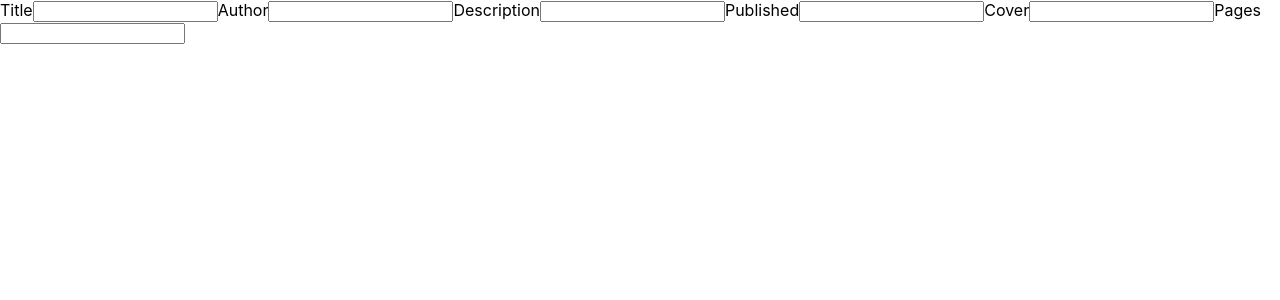
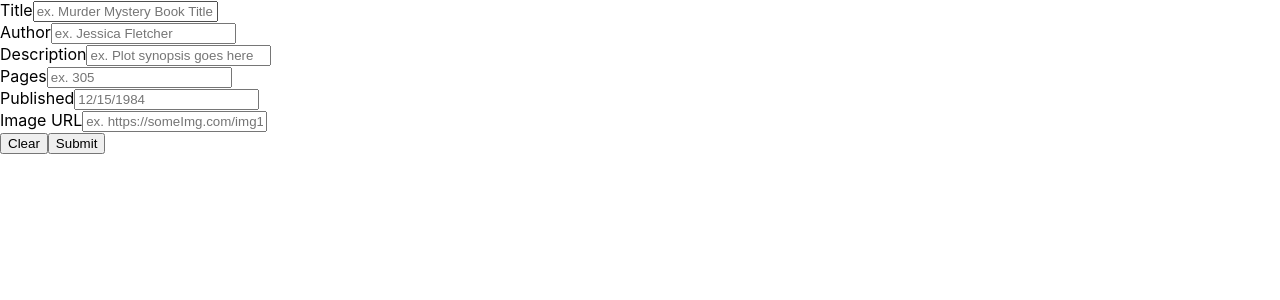
Before and after one commit to snTammy/project1, a React (Create React App) app in the folder frontend/: page /books/new in a window 1280 px wide. Shown: the top 300 px of the page. Built offline with nearby package versions, Linux system fonts and the light colour scheme; no server answers.

Commit message:
Update book record implemented

```diff
--- a/frontend/src/App.jsx
+++ b/frontend/src/App.jsx
@@ -1,8 +1,9 @@
 import { BrowserRouter, Routes, Route } from 'react-router-dom';
-import { Home } from './pages';
+import { Home, BookNew } from './pages';
 
 import './App.css';
 import { BookDetails } from './pages/BookDetails';
+import './index.css';
 
 export const App = () => {
   return (
@@ -11,7 +12,8 @@ export const App = () => {
 
     <Routes>
         <Route path="/" element={<Home />} />
-        <Route path="/books/:id" element={<BookDetails />} />
+        <Route path="/books/new" exact element={<BookNew />} />
+         <Route path="/books/:id" element={<BookDetails />} />
     </Routes>
 
     </BrowserRouter>
--- a/frontend/src/components/Form/BookForm.jsx
+++ b/frontend/src/components/Form/BookForm.jsx
@@ -4,51 +4,19 @@ import { useForm } from "react-hook-form"
 
 //This component is for the creation of a Book in our db
 
-export const BookForm = () => {
+export const BookForm = ({handleSubmit, book, setBook}) => {
 
-    const [bookData, setBookData] = useState(
-        {
-            bookTitle: '',
-            bookAuthor: '',
-            bookDescription: '',
-            bookCover: '',
-            bookPages: 0,
-            bookPublished: ''
-        }
-    )
-    //page refresh is default behavior for a form submit,
-    //since we are an SPA we do NOT want to refresh
-    //the DOM calls our function handler with the first parameter being the event obj itself
-    // the event object will reference where it came from
-    const handleSubmit = async (event) => {
-        event.preventDefault();
-        try{
-            const res = await axios.post('http://localhost:9000/books',{
-                title: bookData.bookTitle,
-                author: bookData.bookAuthor,
-                description: bookData.bookDescription,
-                coverUrl: bookData.bookCover,
-                numPgs: bookData.bookPages,
-                releaseDate: bookData.bookPublished
-            });
-            console.log("NEW BOOK");
-            console.log(res.data);
-            setBookData(bookList => [...bookList, res.data])
-        } catch (err) {
-            console.log(err);
-        }
 
-        console.log(bookData);
-    }
+
 
     const handleClear = () => {
-        setBookData(  {
-            bookTitle: '',
-            bookAuthor: '',
-            bookDescription: '',
-            bookCover: '',
-            bookPages: 0,
-            bookPublished: ''
+        setBook(  {
+            title: '',
+            author: '',
+            description: '',
+            cover: '',
+            pages: 0,
+            published: ''
         });
     }
 
@@ -58,48 +26,48 @@ export const BookForm = () => {
                 <label htmlFor="book-name">Title</label>
                 <input id="book-name"
                        placeholder="ex. Murder Mystery Book Title"
-                       value={bookData.bookTitle}
-                       onChange={e =>setBookData({...bookData, bookTitle: e.target.value})}
+                       value={book.title}
+                       onChange={e =>setBook({...book, title: e.target.value})}
                 />
             </div>
             <div>
                 <label htmlFor="author-name">Author</label>
                 <input id="author-name"
                        placeholder="ex. Jessica Fletcher"
-                       value={bookData.bookAuthor}
-                       onChange={e =>setBookData({...bookData, bookAuthor: e.target.value})}
+                       value={book.author}
+                       onChange={e =>setBook({...book, author: e.target.value})}
                 />
             </div>
             <div>
                 <label htmlFor="description">Description</label>
                 <input id="description"
                        placeholder="ex. Plot synopsis goes here"
-                       value={bookData.bookDescription}
-                       onChange={e =>setBookData({...bookData, bookDescription: e.target.value})}
+                       value={book.description}
+                       onChange={e =>setBook({...book, description: e.target.value})}
                 />
             </div>
             <div>
                 <label htmlFor="numberPages">Pages</label>
                 <input id="numberPages"
                        placeholder="ex. 305"
-                       value={bookData.bookPages}
-                       onChange={e =>setBookData({...bookData, bookPages: e.target.value})}
+                       value={book.pages}
+                       onChange={e =>setBook({...book, pages: e.target.value})}
                 />
             </div>
             <div>
                 <label htmlFor="datePublished">Published</label>
                 <input id="datePublished"
                        placeholder="12/15/1984"
-                       value={bookData.bookPublished}
-                       onChange={e =>setBookData({...bookData, bookPublished: e.target.value})}
+                       value={book.published}
+                       onChange={e =>setBook({...book, published: e.target.value})}
                 />
             </div>
             <div>
                 <label htmlFor="imgURL">Image URL</label>
                 <input id="imgURL"
                        placeholder="ex. https://someImg.com/img1.jpg"
-                       value={bookData.bookCover}
-                       onChange={e =>setBookData({...bookData, bookCover: e.target.value})}
+                       value={book.cover}
+                       onChange={e =>setBook({...book, cover: e.target.value})}
                 />
             </div>
             <button type="reset" onClick={handleClear}>Clear</button>
--- a/frontend/src/components/Form/BookList.jsx
+++ b/frontend/src/components/Form/BookList.jsx
@@ -25,9 +25,10 @@ export const BookList = () => {
     return (
         <table>
             <thead>
-                <tr>
+                <tr className="row-item">
                     <th>Title</th>
                     <th>Cover</th>
+                    <th></th>
                 </tr>
             </thead>
             <tbody>
--- a/frontend/src/index.css
+++ b/frontend/src/index.css
@@ -11,3 +11,7 @@ code {
   font-family: source-code-pro, Menlo, Monaco, Consolas, 'Courier New',
     monospace;
 }
+
+.row-item{
+  text-align: center;
+}
--- a/frontend/src/pages/BookDetails.jsx
+++ b/frontend/src/pages/BookDetails.jsx
@@ -2,6 +2,7 @@
 import { useParams } from "react-router-dom";
 import axios from 'axios'
 import {useState, useEffect } from "react";
+import { BookForm } from "../components/Form/BookForm";
 
 
 export const BookDetails = () => {
@@ -9,27 +10,42 @@ export const BookDetails = () => {
 
     const [book, setBook] = useState({});
 
+    const handleUpdate = async (event) => {
+        event.preventDefault();
+        try{
+            const res = await axios.put(`http://localhost:9000/books/${id}`,{
+                title: book.title,
+                author: book.author,
+                description: book.description,
+                coverUrl: book.cover,
+                numPgs: book.pages,
+                releaseDate: book.published
+            });
+            console.log("NEW BOOK");
+            console.log(res.data);
+        {/* Redirect to BookList */}
+
+        } catch (err) {
+            console.log(err);
+        }
+
+        console.log(book);
+    }
     useEffect(() =>  {
         axios.get(`http://localhost:9000/books/${id}`)
-        .then(res => { setBook(res.data); console.log(res.data) })
+        .then(res => { setBook({
+            title: res.data.title,
+            author: res.data.author,
+            description: res.data.description,
+            cover: res.data.coverUrl,
+            pages: res.data.numPgs,
+            published: res.data.releaseDate
+        }); console.log(res.data) })
         .catch(err => console.error(err)); // This could easily be to render an error display
 
     }, []);
 
     return(
-        <form>
-            <label>Title</label>
-            <input type='text' value={book.title}></input>
-            <label>Author</label>
-            <input type='text' value={book.author}></input>
-            <label>Description</label>
-            <input type='text' value={book.description}></input>
-            <label>Published</label>
-            <input type='text' value={book.releaseDate}></input>
-            <label>Cover</label>
-            <input type='text' value={book.coverUrl}></input>
-            <label>Pages</label>
-            <input type='text' value={book.numPgs}></input>
-        </form>
+     <BookForm handleSubmit={handleUpdate} book={book} setBook={setBook}></BookForm>
     );
 }
--- /dev/null
+++ b/frontend/src/pages/BookNew.jsx
@@ -0,0 +1,41 @@
+//display and edit of book
+import { useParams } from "react-router-dom";
+import axios from 'axios'
+import {useState } from "react";
+import { BookForm } from "../components/Form/BookForm";
+
+
+export const BookNew = () => {
+
+
+    const [book, setBook] = useState({});
+    {/* axios.post*/}
+
+    const handleSubmit = async (event) => {
+        event.preventDefault();
+        try{
+            const res = await axios.post('http://localhost:9000/books',{
+                title: book.title,
+                author: book.author,
+                description: book.description,
+                coverUrl: book.cover,
+                numPgs: book.pages,
+                releaseDate: book.published
+            });
+            console.log("NEW BOOK");
+            console.log(res.data);
+        {/* Redirect to BookList */}
+
+        } catch (err) {
+            console.log(err);
+        }
+
+        console.log(book);
+    }
+
+
+    return (
+       <BookForm handleSubmit={handleSubmit} book={book} setBook={setBook}></BookForm>
+
+    );
+}
--- a/frontend/src/pages/Home.jsx
+++ b/frontend/src/pages/Home.jsx
@@ -10,8 +10,9 @@ export const Home = () => {
 
     return (
         <>
+        <Link to="/books/new">Add a book</Link>
         <BookList/>
-        <BookForm/>
+
         </>
     );
 }
--- a/frontend/src/pages/index.js
+++ b/frontend/src/pages/index.js
@@ -1,2 +1,3 @@
 //Barrel file for all the pages
 export * from './Home';
+export * from './BookNew';
```
